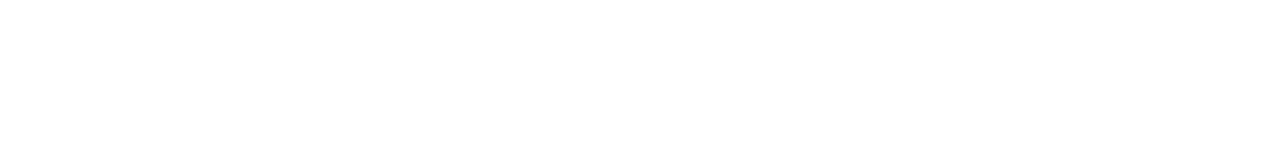
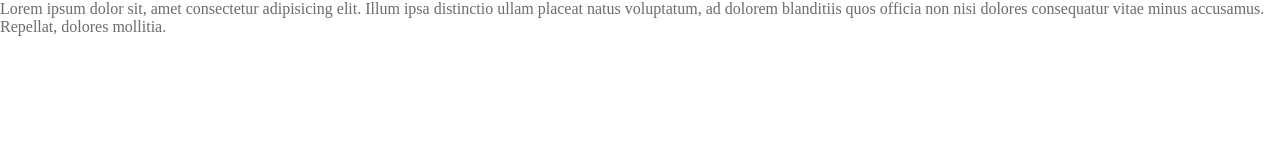
Before and after one commit to pedro18x/Travelgram-RS3-, a plain HTML site: page index.html in a window 1280 px wide. Drawn offline with Linux system fonts and the light colour scheme.

Commit message:
style guide inicial

```diff
--- a/index.html
+++ b/index.html
@@ -7,7 +7,9 @@
   <link rel="stylesheet" href="styles/index.css">
 </head>
 <body>
-
+<p>
+  Lorem ipsum dolor sit, amet consectetur adipisicing elit. Illum ipsa distinctio ullam placeat natus voluptatum, ad dolorem blanditiis quos officia non nisi dolores consequatur vitae minus accusamus. Repellat, dolores mollitia.
+</p>
 
 </body>
 </html>
--- a/styles/global.css
+++ b/styles/global.css
@@ -3,3 +3,19 @@
   padding: 0;
   box-sizing: border-box;
 }
+
+:root{
+  --brand-color: #EF5F4C;
+  --shape-transparency: #ffffff56;
+  --background-color: #FFFFFF;
+  --surface-color: #F5F5F5;
+  --skeleton-color: #D9D9D9;
+  --text-color-primary: #313131;
+  --text-color-secondary: #6C6C6C;
+}
+
+
+body{
+  color: var(--text-color-secondary);
+  background-color: var(--background-color);
+}
```
Also changed, not shown: assets/AirplaneTilt.svg (added), assets/Image 01.png (added), assets/Image 02.png (added), assets/Image 03.png (added), assets/Image 04.png (added), assets/Image 05.png (added), assets/Image 06.png (added), assets/Image 07.png (added), assets/Image 08.png (added), assets/Image 09.png (added), assets/Image 10.png (added), assets/Image 11.png (added), assets/Image.svg (added), assets/Logo.svg (added), 2 more files, 1 other file.
